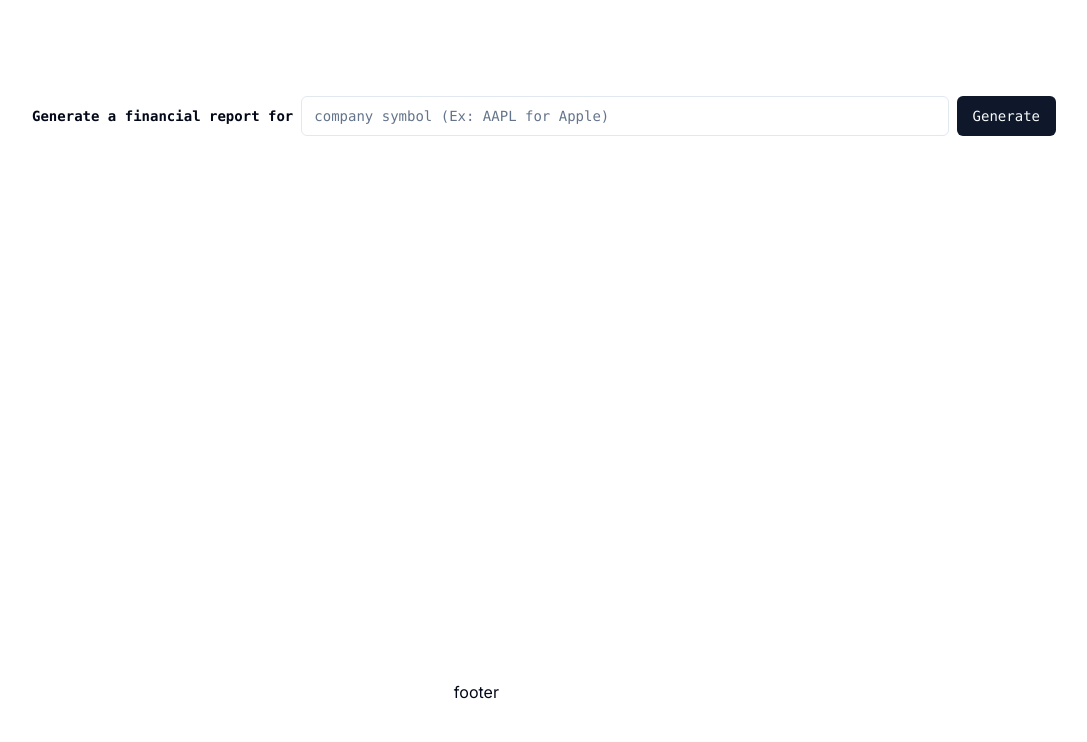
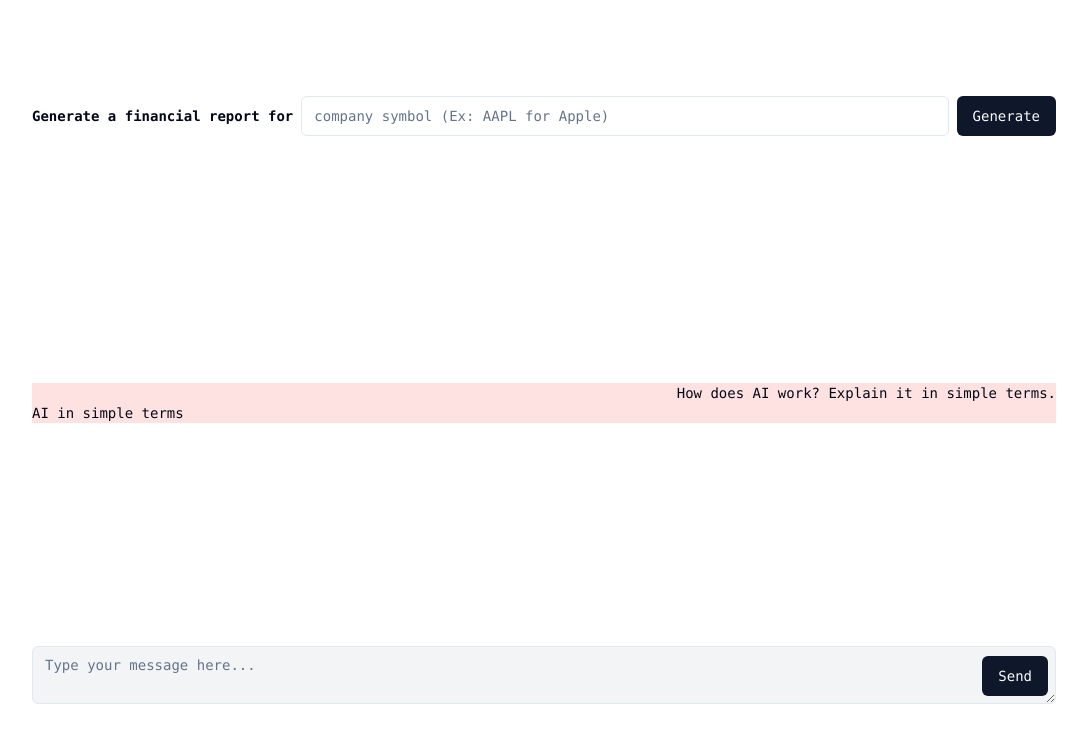
Before and after one commit to mernri/ai-agent, a Next.js app: page / in a window 1280 px wide. Shown: the top 742 px of the page, without its empty margins (96-1183 px from the left). Built offline with nearby package versions, Linux system fonts and the light colour scheme.

Commit message:
type assistants api methods

```diff
--- a/components/layout/MainContent.tsx
+++ b/components/layout/MainContent.tsx
@@ -3,27 +3,81 @@ import {
     ResizablePanel,
     ResizablePanelGroup,
 } from "@/components/ui/resizable"
+import { FormEvent, useState } from "react"
 
 
 export const MainContent = () => {
+    const messages = {
+        "object": "list",
+        "data": [
+            {
+                "id": "msg_abc123",
+                "object": "thread.message",
+                "created_at": 1699016383,
+                "assistant_id": null,
+                "thread_id": "thread_abc123",
+                "run_id": null,
+                "role": "user",
+                "content": [
+                    {
+                        "type": "text",
+                        "text": {
+                            "value": "How does AI work? Explain it in simple terms.",
+                            "annotations": []
+                        }
+                    }
+                ],
+                "attachments": [],
+                "metadata": {}
+            },
+            {
+                "id": "msg_abc456",
+                "object": "thread.message",
+                "created_at": 1699016383,
+                "assistant_id": null,
+                "thread_id": "thread_abc123",
+                "run_id": null,
+                "role": "assistant",
+                "content": [
+                    {
+                        "type": "text",
+                        "text": {
+                            "value": "AI in simple terms",
+                            "annotations": []
+                        }
+                    }
+                ],
+                "attachments": [],
+                "metadata": {}
+            }
+        ],
+        "first_id": "msg_abc123",
+        "last_id": "msg_abc456",
+        "has_more": false
+    }
+
     return (
-        <div>
-            {/* <ResizablePanelGroup
-                direction="horizontal"
-                className="min-h-[200px] max-w-md rounded-lg border"
-            >
-                <ResizablePanel defaultSize={25}>
-                    <div className="flex h-full items-center justify-center p-6">
-                        <span className="font-semibold">builder</span>
-                    </div>
-                </ResizablePanel>
-                <ResizableHandle withHandle />
-                <ResizablePanel defaultSize={75}>
-                    <div className="flex h-full items-center justify-center p-6">
-                        <span className="font-semibold">result</span>
-                    </div>
-                </ResizablePanel>
-            </ResizablePanelGroup> */}
+        <div className="w-full bg-red-100">
+            {messages.data.map((message: any) => {
+                if (message.role === "user") {
+                    return (
+                        <div key={message.id} className="flex flex-row items-center justify-end">
+                            <div className="rounded-lg">
+                                {message.content[0].text.value}
+                            </div>
+                        </div>
+                    )
+                }
+                else {
+                    return (
+                        <div key={message.id} className="flex flex-row items-center">
+                            <div className="rounded-lg">
+                                {message.content[0].text.value}
+                            </div>
+                        </div>
+                    )
+                }
+            })}
         </div>
     )
 }
--- a/components/layout/Header.tsx
+++ b/components/layout/Search.tsx
@@ -28,7 +28,7 @@ import {
     SecFilingResponse
 } from "@/lib/tools/tools_types"
 
-export const Header = () => {
+export const Search = () => {
     const [selectedSymbol, setSelectedSymbol] = useState<string>("")
     const [incomeStatement, setIncomeStatement] = useState<IncomeStatementResponse | null>(null);
     const [secSection, setSecSection] = useState<SecSectionResponse | null>(null);
--- a/components/pages/HomePage.tsx
+++ b/components/pages/HomePage.tsx
@@ -1,19 +1,20 @@
 import { MainContent } from "@/components/layout/MainContent"
-import { Header } from "@/components/layout/Header"
+import { Search } from "@/components/layout/Search"
+import { ChatInput } from "@/components/ui/chat-input"
 
 const HomePage = () => {
     return (
         <main className="flex min-h-screen flex-col items-center justify-between p-24">
             <div className="z-10 w-full max-w-5xl items-center justify-between font-mono text-sm lg:flex">
-                <Header />
+                <Search />
             </div>
 
-            <div className="relative flex place-items-center before:absolute before:h-[300px] before:w-[480px] before:-translate-x-1/2 before:rounded-full before:bg-gradient-radial before:from-white before:to-transparent before:blur-2xl before:content-[''] after:absolute after:-z-20 after:h-[180px] after:w-[240px] after:translate-x-1/3 after:bg-gradient-conic after:from-sky-200 after:via-blue-200 after:blur-2xl after:content-[''] before:dark:bg-gradient-to-br before:dark:from-transparent before:dark:to-blue-700 before:dark:opacity-10 after:dark:from-sky-900 after:dark:via-[#0141ff] after:dark:opacity-40 before:lg:h-[360px]">
+            <div className="z-10 w-full max-w-5xl items-center justify-between font-mono text-sm lg:flex">
                 <MainContent />
             </div>
 
-            <div className="mb-32 grid text-center lg:mb-0 lg:grid-cols-4 lg:text-left">
-                footer
+            <div className="z-10 w-full max-w-5xl items-center justify-between font-mono text-sm lg:flex">
+                <ChatInput />
             </div>
         </main>
     )
--- /dev/null
+++ b/components/ui/autosize-text-area.tsx
@@ -0,0 +1,105 @@
+'use client';
+import * as React from 'react';
+import { cn } from '@/lib/utils';
+import { useImperativeHandle } from 'react';
+
+interface UseAutosizeTextAreaProps {
+    textAreaRef: HTMLTextAreaElement | null;
+    minHeight?: number;
+    maxHeight?: number;
+    triggerAutoSize: string;
+}
+
+export const useAutosizeTextArea = ({
+    textAreaRef,
+    triggerAutoSize,
+    maxHeight = Number.MAX_SAFE_INTEGER,
+    minHeight = 0,
+}: UseAutosizeTextAreaProps) => {
+    const [init, setInit] = React.useState(true);
+    React.useEffect(() => {
+        // We need to reset the height momentarily to get the correct scrollHeight for the textarea
+        const offsetBorder = 2;
+        if (textAreaRef) {
+            if (init) {
+                textAreaRef.style.minHeight = `${minHeight + offsetBorder}px`;
+                if (maxHeight > minHeight) {
+                    textAreaRef.style.maxHeight = `${maxHeight}px`;
+                }
+                setInit(false);
+            }
+            textAreaRef.style.height = `${minHeight + offsetBorder}px`;
+            const scrollHeight = textAreaRef.scrollHeight;
+            // We then set the height directly, outside of the render loop
+            // Trying to set this with state or a ref will product an incorrect value.
+            if (scrollHeight > maxHeight) {
+                textAreaRef.style.height = `${maxHeight}px`;
+            } else {
+                textAreaRef.style.height = `${scrollHeight + offsetBorder}px`;
+            }
+        }
+    }, [textAreaRef, triggerAutoSize]);
+};
+
+export type AutosizeTextAreaRef = {
+    textArea: HTMLTextAreaElement;
+    maxHeight: number;
+    minHeight: number;
+};
+
+type AutosizeTextAreaProps = {
+    maxHeight?: number;
+    minHeight?: number;
+} & React.TextareaHTMLAttributes<HTMLTextAreaElement>;
+
+export const AutosizeTextarea = React.forwardRef<AutosizeTextAreaRef, AutosizeTextAreaProps>(
+    (
+        {
+            maxHeight = Number.MAX_SAFE_INTEGER,
+            minHeight = 52,
+            className,
+            onChange,
+            value,
+            ...props
+        }: AutosizeTextAreaProps,
+        ref: React.Ref<AutosizeTextAreaRef>,
+    ) => {
+        const textAreaRef = React.useRef<HTMLTextAreaElement | null>(null);
+        const [triggerAutoSize, setTriggerAutoSize] = React.useState('');
+
+        useAutosizeTextArea({
+            textAreaRef: textAreaRef.current,
+            triggerAutoSize: triggerAutoSize,
+            maxHeight,
+            minHeight,
+        });
+
+        useImperativeHandle(ref, () => ({
+            textArea: textAreaRef.current as HTMLTextAreaElement,
+            focus: () => textAreaRef.current?.focus(),
+            maxHeight,
+            minHeight,
+        }));
+
+        React.useEffect(() => {
+            setTriggerAutoSize(value as string);
+        }, [props?.defaultValue, value]);
+
+        return (
+            <textarea
+                {...props}
+                value={value}
+                ref={textAreaRef}
+                className={cn(
+                    'flex w-full rounded-md border border-input bg-background px-3 py-2 text-sm ring-offset-background placeholder:text-muted-foreground focus-visible:outline-none focus-visible:ring-2 focus-visible:ring-ring focus-visible:ring-offset-2 disabled:cursor-not-allowed disabled:opacity-50',
+                    className,
+                )}
+                onChange={(e) => {
+                    setTriggerAutoSize(e.target.value);
+                    onChange?.(e);
+                }}
+            />
+        );
+    },
+);
+AutosizeTextarea.displayName = 'AutosizeTextarea';
--- /dev/null
+++ b/components/ui/chat-input.tsx
@@ -0,0 +1,31 @@
+"use client"
+import { AutosizeTextarea } from "@/components/ui/autosize-text-area"
+import { Button } from "@/components/ui/button"
+import { FormEvent, useState } from "react"
+
+export const ChatInput = () => {
+    const [userMessage, setUserMessage] = useState("")
+
+    const handleSendMessage = (e: FormEvent) => {
+        e.preventDefault()
+        console.log("Send message :", userMessage)
+        setUserMessage("")
+    }
+
+    return (
+        <div className="flex w-full relative">
+            <AutosizeTextarea
+                placeholder="Type your message here..."
+                className="w-full relative bg-gray-100"
+                maxHeight={200}
+                value={userMessage}
+                onChange={(e) => setUserMessage(e.target.value)}
+            />
+
+            <Button className="absolute bottom-2 right-2"
+                onClick={(e) => handleSendMessage(e)}>
+                Send
+            </Button>
+        </div>
+    )
+}
--- a/package.json
+++ b/package.json
@@ -55,6 +55,7 @@
     "embla-carousel-react": "^8.1.3",
     "eslint": "8.41.0",
     "eslint-config-next": "13.4.4",
+    "financialmodelingprep": "^1.1.0",
     "framer-motion": "^11.2.10",
     "he": "^1.2.0",
     "input-otp": "^1.2.4",
```
Also changed, not shown: hooks/useSymbolSearch.ts (+3 -4 lines), lib/openai/routes.ts (+96 -47 lines), api/requirements.txt, 1 other file (tests, documents, lock files or other folders).
